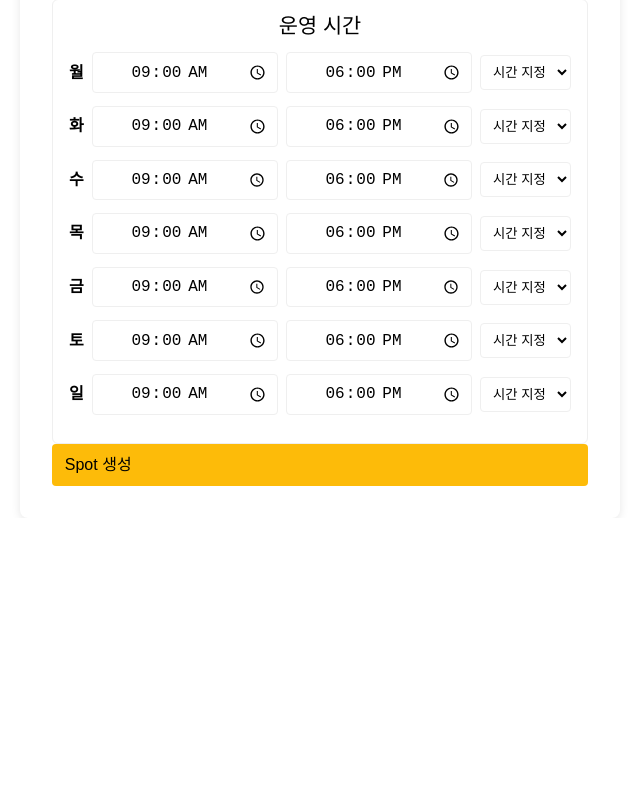
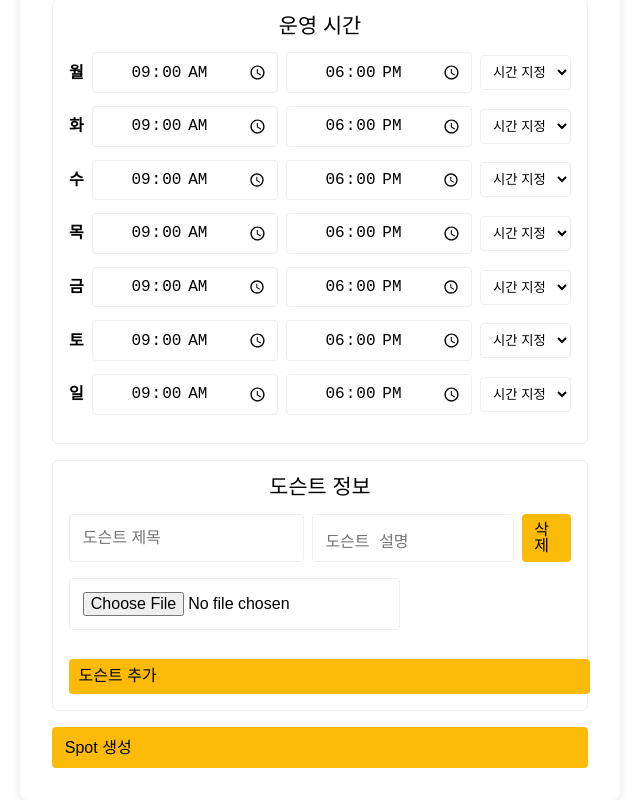
Before and after one commit to FRONT-END-BOOTCAMP-PLUS-3/kkultrip, a Next.js app: page /admin/spots/create in a window 1280 px wide. Shown: the part 992-1792 px from the top of the page, without its empty margins (320-960 px from the left). Before the commit the page ends 1510 px from the top, so only its background shows below. Built offline with nearby package versions, Linux system fonts and the light colour scheme; a web font is replaced by a local one.

Commit message:
[feat] 명소 생성간 도슨트 생성

```diff
--- a/app/admin/spots/[id]/edit/page.tsx
+++ b/app/admin/spots/[id]/edit/page.tsx
@@ -64,7 +64,6 @@ const SpotsEditPage = () => {
       fetch(`/api/admin/spots/${spotId}`)
         .then((res) => res.json())
         .then((data) => {
-          console.log(data);
           const [phone1, phone2, phone3] = data.phone?.split("-") || [
             "",
             "",
@@ -221,7 +220,6 @@ const SpotsEditPage = () => {
       })),
       updatedAt: new Date(),
     };
-    console.log(data);
     const res = await fetch(`/api/admin/spots/${spotId}`, {
       method: "PATCH",
       headers: { "Content-Type": "application/json" },
--- a/app/admin/spots/create/SpotsCreatePage.module.scss
+++ b/app/admin/spots/create/SpotsCreatePage.module.scss
@@ -4,7 +4,7 @@
   padding: 2rem;
   background: white;
   border-radius: 0.5rem;
-  box-shadow: 0 0.125rem 0.625rem rgba(0, 0, 0, 0.1);
+  box-shadow: 0 2px 10px rgba(0, 0, 0, 0.1);
 
   .title {
     font-size: 1.8rem;
@@ -38,7 +38,7 @@
         width: 80%;
         margin-bottom: 1rem;
         padding: 0.8rem;
-        border: 0.0625rem solid var(--grey-1-color);
+        border: 1px solid var(--grey-1-color);
         border-radius: 0.25rem;
         font-size: 1rem;
       }
@@ -80,7 +80,6 @@
     .imagePreviewContainer {
       margin-top: 0.625rem;
       text-align: center;
-    }
 
       .imagePreview {
         width: 100%;
@@ -89,12 +88,14 @@
         border-radius: 0.5rem;
         box-shadow: 0 0 0.3125rem rgba(0, 0, 0, 0.2);
       }
+    }
 
-    .ticketsContainer {
+    .ticketsContainer,
+    .docentsContainer {
       margin-top: 1rem;
       margin-bottom: 1rem;
       padding: 1rem;
-      border: 0.0625rem solid var(--grey-1-color);
+      border: 1px solid var(--grey-1-color);
       border-radius: 0.375rem;
       background: var(--grey-0-color);
 
@@ -103,9 +104,9 @@
         margin-bottom: 1rem;
         text-align: center;
       }
-    }
 
-    .ticketRow {
+      .ticketRow,
+      .docentRow {
         display: flex;
         gap: 0.5rem;
         justify-content: space-between;
@@ -117,6 +118,11 @@
           border-radius: 0.25rem;
           cursor: pointer;
           margin-bottom: 1rem;
+        }
+
+        .textareaField {
+          height: 3rem;
+        }
       }
     }
 
@@ -146,7 +152,7 @@
 .operatingHoursContainer {
   margin-top: 1.5rem;
   padding: 1rem;
-  border: 0.0625rem solid var(--grey-1-color);
+  border: 1px solid var(--grey-1-color);
   border-radius: 0.375rem;
   background: var(--grey-0-color);
 
@@ -170,7 +176,7 @@
     .timeInput {
       width: 100%;
       padding: 0.5rem;
-      border: 0.0625rem solid var(--grey-1-color);
+      border: 1px solid var(--grey-1-color);
       border-radius: 0.25rem;
       font-size: 1rem;
       text-align: center;
@@ -179,15 +185,15 @@
     .selectField {
       width: 100px;
       padding: 0.5rem;
-      border: 0.0625rem solid var(--grey-1-color);
+      border: 1px solid var(--grey-1-color);
       border-radius: 0.25rem;
       background: white;
       cursor: pointer;
     }
 
     .timeInput:disabled {
-      background: var(--disabled-color); /* 연한 회색 */
-      color: var(--grey-2-color); /* 글자색도 약간 흐리게 */
+      background: var(--disabled-color);
+      color: var(--grey-2-color);
       cursor: not-allowed;
     }
   }
--- a/app/admin/spots/create/page.tsx
+++ b/app/admin/spots/create/page.tsx
@@ -30,6 +30,7 @@ const SpotsCreatePage = () => {
     img: "",
     tickets: [{ name: "", price: "" }],
     operatingHours: defaultOperatingHours,
+    docents: [{ title: "", description: "", audioPath: "" }],
   });
 
   const phoneRef1 = useRef<HTMLInputElement>(null);
@@ -99,13 +100,42 @@ const SpotsCreatePage = () => {
     }));
   };
 
-  const handleFileChange = (e: React.ChangeEvent<HTMLInputElement>) => {
+  // 이미지 파일 변경 핸들러
+  const handleImageFileChange = (e: React.ChangeEvent<HTMLInputElement>) => {
     const file = e.target.files?.[0];
     if (file) {
       const imageUrl = URL.createObjectURL(file);
       setFormData((prev) => ({ ...prev, img: imageUrl }));
     }
   };
+
+  const handleDocentChange = (
+    index: number,
+    field: "title" | "description" | "audioPath",
+    value: string | File | null
+  ) => {
+    setFormData((prev) => ({
+      ...prev,
+      docents: prev.docents.map((docent, i) =>
+        i === index ? { ...docent, [field]: value } : docent
+      ),
+    }));
+  };
+
+  const addDocent = () => {
+    setFormData((prev) => ({
+      ...prev,
+      docents: [...prev.docents, { title: "", description: "", audioPath: "" }],
+    }));
+  };
+
+  const removeDocent = (index: number) => {
+    setFormData((prev) => ({
+      ...prev,
+      docents: prev.docents.filter((_, i) => i !== index),
+    }));
+  };
+
   const handleConvertAddress = async () => {
     try {
       const res = await fetch(
@@ -150,21 +180,29 @@ const SpotsCreatePage = () => {
         price: Number(ticket.price),
       })),
       times: Object.entries(formData.operatingHours).map(([day, hours]) => ({
-        spotId: 0, // 생성 후 백엔드에서 채워질 값
         day,
         open: hours.start || null,
         close: hours.end || null,
         all_hours: hours.type === "24시간",
         closeDay: hours.type === "휴무",
       })),
+      docents: formData.docents.map((docent) => ({
+        title: docent.title,
+        description: docent.description,
+        audioPath: docent.audioPath,
+      })),
     };
-    console.log(data);
 
     const formDataToSend = new FormData();
     formDataToSend.append("body", JSON.stringify(data));
     if (fileInputRef.current?.files?.[0]) {
       formDataToSend.append("file", fileInputRef.current.files[0]);
     }
+    formData.docents.forEach((docent, index) => {
+      if (docent.audioPath) {
+        formDataToSend.append(`docentAudio${index}`, docent.audioPath);
+      }
+    });
 
     const res = await fetch("/api/admin/spots", {
       method: "POST",
@@ -189,6 +227,7 @@ const SpotsCreatePage = () => {
         img: "",
         tickets: [{ name: "", price: "" }],
         operatingHours: defaultOperatingHours,
+        docents: [{ title: "", description: "", audioPath: "" }],
       });
       router.push("/admin/spots");
     } else {
@@ -354,7 +393,7 @@ const SpotsCreatePage = () => {
         <input
           type="file"
           accept="image/*"
-          onChange={handleFileChange}
+          onChange={handleImageFileChange}
           className={styles.inputField}
           ref={fileInputRef}
           required
@@ -469,6 +508,57 @@ const SpotsCreatePage = () => {
           })}
         </div>
 
+        <div className={styles.docentsContainer}>
+          <h2>도슨트 정보</h2>
+          {formData.docents.map((docent, index) => (
+            <div key={index} className={styles.docentItem}>
+              <div className={styles.docentRow}>
+                <input
+                  type="text"
+                  placeholder="도슨트 제목"
+                  value={docent.title}
+                  className={styles.inputField}
+                  onChange={(e) =>
+                    handleDocentChange(index, "title", e.target.value)
+                  }
+                />
+                <textarea
+                  placeholder="도슨트 설명"
+                  value={docent.description}
+                  className={styles.textareaField}
+                  onChange={(e) =>
+                    handleDocentChange(index, "description", e.target.value)
+                  }
+                />
+                <button type="button" onClick={() => removeDocent(index)}>
+                  삭제
+                </button>
+              </div>
+              <div className={styles.docentRow}>
+                <input
+                  type="file"
+                  accept="audio/*"
+                  className={styles.inputField}
+                  onChange={(e) =>
+                    handleDocentChange(
+                      index,
+                      "audioPath",
+                      e.target.files?.[0] || null
+                    )
+                  }
+                />
+              </div>
+            </div>
+          ))}
+          <button
+            type="button"
+            onClick={addDocent}
+            className={styles.addButton}
+          >
+            도슨트 추가
+          </button>
+        </div>
+
         <button type="submit" className={styles.submitButton}>
           Spot 생성
         </button>
--- a/app/api/admin/spots/route.ts
+++ b/app/api/admin/spots/route.ts
@@ -4,12 +4,14 @@ import { SpotRepository } from "@/domain/repositories/SpotRepository";
 import { TicketRepository } from "@/domain/repositories/TicketRepository";
 import { CreateSpotUseCase } from "@/application/usecases/admin/spot/CreateSpotUseCase";
 import { PgSpotRepository } from "@/infrastructure/repositories/PgSpotRepository";
-import { PgTicketRepository } from "@/infrastructure/repositories/PgTicketRepository"; // TicketRepository 추가
+import { PgTicketRepository } from "@/infrastructure/repositories/PgTicketRepository";
 import { promises as fs } from "fs";
 import path from "path";
 import { CreateSpotDto } from "@/application/usecases/admin/spot/dto/CreateSpotDto";
 import { TimeRepository } from "@/domain/repositories/TimeRepository";
 import { PgTimeRepository } from "@/infrastructure/repositories/PgTimeRepository";
+import { DocentRepository } from "@/domain/repositories/DocentRepository";
+import { PgDocentRepository } from "@/infrastructure/repositories/PgDocentRepository";
 
 export async function GET() {
   try {
@@ -37,10 +39,12 @@ export async function POST(req: Request) {
     const spotRepository: SpotRepository = new PgSpotRepository();
     const ticketRepository: TicketRepository = new PgTicketRepository();
     const timeRepository: TimeRepository = new PgTimeRepository();
+    const docentRepository: DocentRepository = new PgDocentRepository();
     const createSpotUseCase = new CreateSpotUseCase(
       spotRepository,
       ticketRepository,
-      timeRepository
+      timeRepository,
+      docentRepository
     );
 
     if (file) {
@@ -64,9 +68,40 @@ export async function POST(req: Request) {
       body.img = `/images/spots/${fileName}${fileExt}`;
     }
 
-    const { spot, tickets, times } = await createSpotUseCase.execute(body);
+    if (body.docents) {
+      for (let i = 0; i < body.docents.length; i++) {
+        const audioFile = formData.get(`docentAudio${i}`) as File;
+        if (audioFile) {
+          const buffer = await audioFile.arrayBuffer();
+          const uploadDir = path.join(process.cwd(), "public", "audios");
+          let filePath = path.join(uploadDir, audioFile.name);
+          let fileName = path.parse(audioFile.name).name;
+          const fileExt = path.parse(audioFile.name).ext;
 
-    return NextResponse.json({ spot, tickets, times }, { status: 201 });
+          const existingFiles = await fs.readdir(uploadDir);
+          const fileNames = existingFiles.map((f) => path.parse(f).name);
+
+          let counter = 1;
+          while (fileNames.includes(fileName)) {
+            fileName = `${fileName}_${counter}`;
+            filePath = path.join(uploadDir, `${fileName}${fileExt}`);
+            counter++;
+          }
+
+          await fs.writeFile(filePath, Buffer.from(buffer));
+          body.docents[i].audioPath = `/audio/docents/${fileName}${fileExt}`;
+        }
+      }
+    }
+
+    const { spot, tickets, times, docents } = await createSpotUseCase.execute(
+      body
+    );
+
+    return NextResponse.json(
+      { spot, tickets, times, docents },
+      { status: 201 }
+    );
   } catch (error) {
     console.error("Spot 생성 오류:", error);
     return NextResponse.json(
--- /dev/null
+++ b/application/usecases/admin/docent/dto/CreateDocentDto.ts
@@ -0,0 +1,5 @@
+export interface CreateDocentDto {
+  title: string;
+  description: string;
+  audioPath: string;
+}
--- a/application/usecases/admin/spot/CreateSpotUseCase.ts
+++ b/application/usecases/admin/spot/CreateSpotUseCase.ts
@@ -1,19 +1,24 @@
-import { Spot, Ticket, Time } from "@prisma/client";
+import { Spot, Ticket, Time, Docent } from "@prisma/client";
 import { SpotRepository } from "@/domain/repositories/SpotRepository";
 import { TicketRepository } from "@/domain/repositories/TicketRepository";
 import { CreateSpotDto } from "./dto/CreateSpotDto";
 import { TimeRepository } from "@/domain/repositories/TimeRepository";
+import { DocentRepository } from "@/domain/repositories/DocentRepository";
 
 export class CreateSpotUseCase {
   constructor(
     private spotRepository: SpotRepository,
     private ticketRepository: TicketRepository,
-    private timeRepository: TimeRepository
+    private timeRepository: TimeRepository,
+    private docentRepository: DocentRepository
   ) {}
 
-  async execute(
-    dto: CreateSpotDto
-  ): Promise<{ spot: Spot; tickets: Ticket[]; times: Time[] }> {
+  async execute(dto: CreateSpotDto): Promise<{
+    spot: Spot;
+    tickets: Ticket[];
+    times: Time[];
+    docents: Docent[];
+  }> {
     const newSpot = {
       id: 0,
       name: dto.name,
@@ -51,7 +56,6 @@ export class CreateSpotUseCase {
     }
 
     const times: Time[] = [];
-
     if (dto.times && dto.times.length > 0) {
       for (const timeDto of dto.times) {
         const newTime = {
@@ -69,6 +73,31 @@ export class CreateSpotUseCase {
         times.push(createdTime);
       }
     }
-    return { spot: createdSpot, tickets: tickets, times: times };
+
+    const docents: Docent[] = [];
+    if (dto.docents && dto.docents.length > 0) {
+      for (const docentDto of dto.docents) {
+        const newDocent = {
+          id: 0,
+          spotId: createdSpot.id,
+          title: docentDto.title,
+          description: docentDto.description,
+          audioPath: docentDto.audioPath,
+          createdAt: new Date(),
+          updatedAt: new Date(),
+        };
+        const createdDocent: Docent = await this.docentRepository.createDocent(
+          newDocent
+        );
+        docents.push(createdDocent);
+      }
+    }
+
+    return {
+      spot: createdSpot,
+      tickets: tickets,
+      times: times,
+      docents: docents,
+    };
   }
 }
--- a/application/usecases/admin/spot/dto/CreateSpotDto.ts
+++ b/application/usecases/admin/spot/dto/CreateSpotDto.ts
@@ -1,3 +1,4 @@
+import { CreateDocentDto } from "../../docent/dto/CreateDocentDto";
 import { CreateTicketDto } from "../ticket/dto/CreateTicketDto";
 import { CreateTimeDto } from "../time/dto/CreateTimeDto";
 
@@ -15,4 +16,5 @@ export interface CreateSpotDto {
   avgWaitingTime?: number | null;
   tickets?: CreateTicketDto[];
   times?: CreateTimeDto[];
+  docents?: CreateDocentDto[];
 }
--- a/application/usecases/admin/spot/time/dto/CreateTimeDto.ts
+++ b/application/usecases/admin/spot/time/dto/CreateTimeDto.ts
@@ -1,5 +1,4 @@
 export interface CreateTimeDto {
-  spotId: number;
   day: string;
   open?: string | null;
   close?: string | null;
--- a/domain/repositories/DocentRepository.ts
+++ b/domain/repositories/DocentRepository.ts
@@ -1,3 +1,5 @@
-export default interface DocentRepository {
-  createDocent(spotId: number, description: string): Promise<void>;
+import { Docent } from "@prisma/client";
+
+export interface DocentRepository {
+  createDocent(data: Docent): Promise<Docent>;
 }
--- a/infrastructure/repositories/PgDocentRepository.ts
+++ b/infrastructure/repositories/PgDocentRepository.ts
@@ -1,3 +1,16 @@
-export default interface DocentRepository {
-  createDocent(spotId: number, description: string): Promise<void>;
+import { DocentRepository } from "@/domain/repositories/DocentRepository";
+import { prisma } from "@/lib/prisma";
+import { Docent } from "@prisma/client";
+
+export class PgDocentRepository implements DocentRepository {
+  async createDocent(docent: Docent): Promise<Docent> {
+    return await prisma.docent.create({
+      data: {
+        title: docent.title,
+        description: docent.description,
+        audioPath: docent.audioPath,
+        spotId: docent.spotId,
+      },
+    });
+  }
 }
```
Lines whose indentation alone changed are shown as unchanged.
